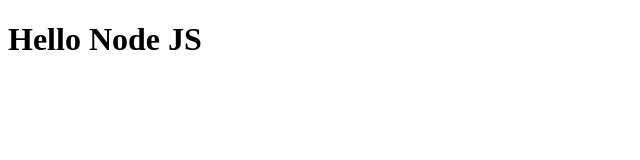
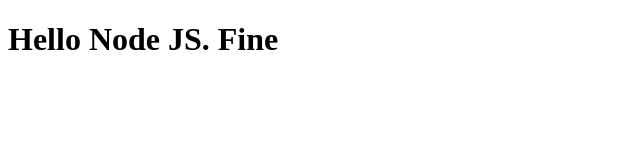
Before and after one commit to healthonrails/nodejstest, a plain HTML site: page site/index.html in a window 1280 px wide. Shown: the whole page, without its empty margins (0-640 px from the left). Drawn offline with Linux system fonts and the light colour scheme.

Commit message:
And postive comment

```diff
--- a/site/index.html
+++ b/site/index.html
@@ -4,6 +4,6 @@
 	<title>Hello Node JS</title>
 </head>
 <body>
-<h1>Hello Node JS</h1>
+<h1>Hello Node JS.  Fine</h1>
 </body>
 </html>
```
